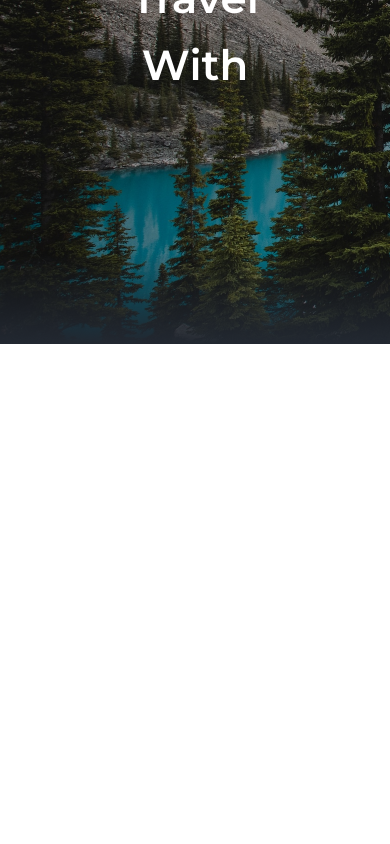
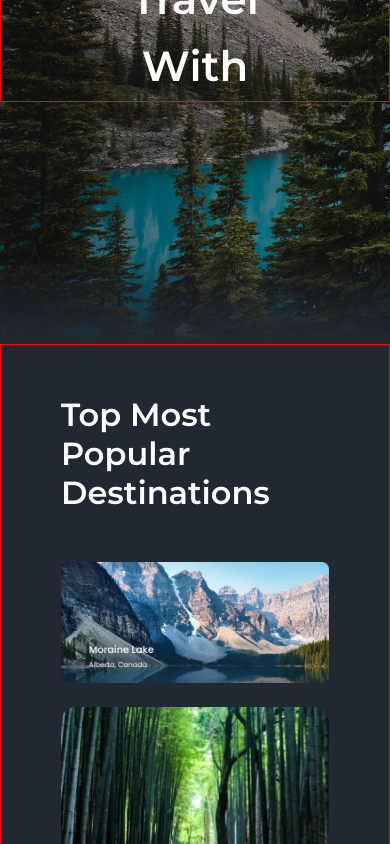
Before and after one commit to KhasanTursunov/Expedia, a plain HTML site: page index.html in a window 390 px wide. Shown: the part 256-1100 px from the top of the page. Before the commit the page ends 844 px from the top, so only its background shows below. Drawn offline with Linux system fonts and the light colour scheme.

Commit message:
end of destination

```diff
--- a/assets/sass/_destination.scss
+++ b/assets/sass/_destination.scss
@@ -1,6 +1,6 @@
 .destinations{
     margin-top: 50px;
-    margin-bottom: 50px;
+    margin-bottom: 0px;
 
 }
 
@@ -16,12 +16,16 @@ color: #fff;
 
 .grid_divs{
     display: flex;
+    flex-wrap: wrap;
+    // flex-direction: column;
+    justify-content: start;
     gap: 20px;
 }
 
 .big_dev1{
     display: flex;
     flex-direction: column;
+    // flex-wrap: wrap;
     gap: 20px;
 }
 
@@ -29,3 +33,22 @@ color: #fff;
     display: flex;
     gap: 20px;
 }
+
+
+
+@media(max-width:1000px){
+    .destinations{
+    margin-top: 0px;
+    margin-bottom: 20px;
+
+}
+}
+
+@media(max-width:717px){
+.dev1 img{
+    width: 100%;
+}
+.inside_big_div1{
+    flex-direction: column;
+}
+}
--- a/assets/sass/_global.scss
+++ b/assets/sass/_global.scss
@@ -13,6 +13,7 @@
     max-width: 1440px;
     margin: 0 auto;
     padding: 0 60px;
+    border: 1px solid red;
  }
 
  button{
--- a/index.html
+++ b/index.html
@@ -134,7 +134,7 @@
         </div>
       </section>
 
-         <!-- <section class="destinations">
+          <section class="destinations">
         <div class="container">
             <div class="d_title">
                 <h2>Top Most Popular Destinations</h2>
@@ -173,13 +173,10 @@
                     <img src="./img2/grid3.png" alt="">
                 </div>
 
-                <div class="big_dev2">
-
-                </div>
             </div>
 
         </div>
-      </section>  -->
+      </section>
 
        <!-- <section class="social">
         <div class="container">
```
Also changed, not shown: assets/css/style.css, 1 other file.
